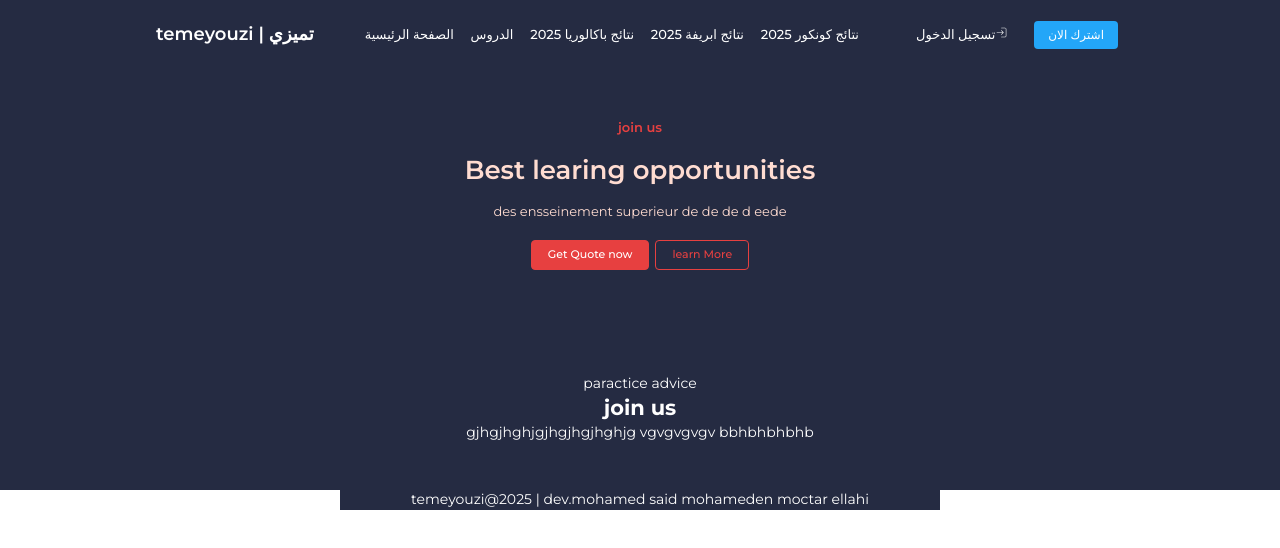
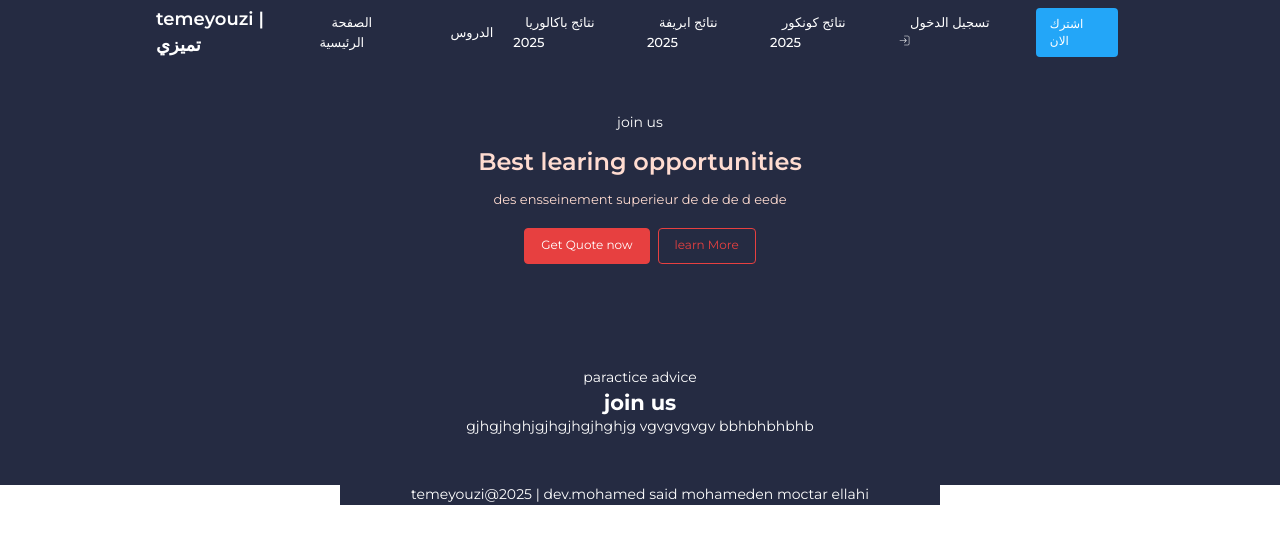
Before and after one commit to saiid27/temeyouzi-login, a React (Vite) app: page / in a window 1280 px wide. Shown: the top 548 px of the page. Built offline with nearby package versions, Linux system fonts and the light colour scheme.

Commit message:
?? ?????????

```diff
--- a/src/index.css
+++ b/src/index.css
@@ -9,20 +9,14 @@
 :root{
   --dark-blue:#252B42;
   --sky-blue:#23A6F8;
-  --light-sky-blue:#B2E3FF;
-  --light-orange:#E77C40;
   --red:#E74040;
   --light-pain:#FFDCD1;
-  --light-gray:#737373;
-  --yellow:#F3CD03;
-  --green:#2DC071;
-  --light-green:#B9EAA8;
 }
 
 body{
   font-family: "Montserrat", sans-serif;
-  font-size: 14px;          /* أصغر */
-  line-height: 1.4;         /* أقرب */
+  font-size: 14px;        /* خط أساسي أصغر */
+  line-height: 1.4;
   background: #fff;
   color: #111;
 }
@@ -32,10 +26,9 @@ a{ text-decoration: none; color: inherit; }
 
 /* Utility */
 .container{
-  max-width: 1000px;        /* أصغر */
-  width: 100%;
+  max-width: 1000px;
   margin: 0 auto;
-  padding: 0 1rem;          /* أقل */
+  padding: 0 1rem;
 }
 
 /* Header */
@@ -47,42 +40,47 @@ a{ text-decoration: none; color: inherit; }
   align-items: center;
   max-width: 1000px;
   margin: auto;
-  padding: 0 1rem;         /* أصغر */
-  height: 70px;            /* أقل */
+  padding: 0 1rem;
+  height: 65px;           /* أقصر */
   gap: .5rem;
 }
 
-.navbar a { color: #fff; font-size: 14px; }  /* خط أصغر */
+.navbar a { color: #fff; font-size: 13px; }
 
 .navbar .logo {
-  font-size: 18px;         /* أصغر */
+  font-size: 18px;
   font-weight: 600;
 }
 
+/* روابط */
 .navbar ul {
   display: flex;
   align-items: center;
-  gap: .3rem;
+  gap: .5rem;
 }
 
 .navbar ul li a{
   margin: 0 6px;
   font-weight: 500;
-  font-size: 13px;         /* أصغر */
-  transition: color .3s ease;
+  font-size: 13px;
+  padding: 4px 6px;      /* مساحة لمس بسيطة */
+  border-radius: 3px;
 }
 
 .navbar ul li a:hover{ color: var(--red); }
 
+/* زر الاشتراك */
 .navbar .account .btn-join{
   background-color: var(--sky-blue);
-  padding: 6px 14px;       /* أصغر */
+  padding: 8px 14px;
   margin-left: 15px;
   border-radius: 4px;
-  font-size: 12px;         /* أصغر */
+  font-size: 12px;
   text-transform: uppercase;
   display: inline-flex;
   align-items: center;
+  justify-content: center;
+  min-height: 36px;       /* يضمن وضوح الزر */
 }
 
 .navbar .account .btn-join svg{
@@ -94,7 +92,6 @@ a{ text-decoration: none; color: inherit; }
 .hamburger {
   display: none;
   flex-direction: column;
-  justify-content: center;
   gap: 3px;
   cursor: pointer;
   background: transparent;
@@ -102,7 +99,7 @@ a{ text-decoration: none; color: inherit; }
   padding: 4px;
 }
 .hamburger span {
-  width: 20px;
+  width: 22px;
   height: 2px;
   background: #fff;
   border-radius: 2px;
@@ -111,44 +108,38 @@ a{ text-decoration: none; color: inherit; }
 /* Home */
 #home{
   background-color: var(--dark-blue);
-  padding: 3rem 0;        /* أقل */
+  padding: 3rem 0;
 }
 
 #home .home-header {
   text-align: center;
   color: #fff;
-  max-width: 380px;       /* أصغر */
+  max-width: 360px;
   margin: auto;
   padding: 0 .5rem;
 }
 
-#home .home-header span{
-  color: var(--red);
+#home .home-header h1{
+  font-size: 24px;
   font-weight: 600;
-  font-size: 13px;
-}
-
-#home .home-header h1{
-  font-size: 26px;        /* أصغر */
-  font-weight: 600;
-  margin: 14px 0;
+  margin: 12px 0;
   color: var(--light-pain);
 }
 #home .home-header p{
   margin-bottom: 20px;
   color: var(--light-pain);
+  font-size: 13px;
   line-height: 1.4;
-  font-size: 13px;
 }
 
 #home .home-header .btn{
-  padding: 6px 16px;
+  padding: 8px 16px;
   border-radius: 4px;
-  font-size: 11px;
-  font-weight: 500;
+  font-size: 12px;
   border: 1px solid var(--red);
-  margin: 0 3px 8px;
+  margin: 0 4px 8px;
   display: inline-block;
+  min-height: 36px;     /* زر واضح */
 }
 #home .home-header .btn.btn-red{
   color: #fff;
@@ -162,18 +153,17 @@ a{ text-decoration: none; color: inherit; }
 /* Sections */
 #join-us, #sd{
   background-color: var(--dark-blue);
-  padding: 3rem 0;         /* أقل */
+  padding: 3rem 0;
 }
 #join-us .content, #sd{
   max-width: 600px;
-  width: 100%;
   margin: auto;
   text-align: center;
   color: #fff;
   padding: 0 .5rem;
 }
 #join-us .content .h2{
-  font-size: 22px;         /* أصغر */
+  font-size: 20px;
   margin: 10px 0;
 }
 
@@ -202,8 +192,6 @@ a{ text-decoration: none; color: inherit; }
     margin-left: 0;
     width: 100%;
     max-width: 220px;
-    padding: 8px 12px;
-    font-size: 11px;
   }
 }
 
@@ -218,8 +206,6 @@ a{ text-decoration: none; color: inherit; }
     width: 100%;
     max-width: 260px;
     margin: 6px auto;
-    padding: 8px 12px;
-    font-size: 11px;
   }
 
   #join-us .content .h2{ font-size: 18px; }
```
